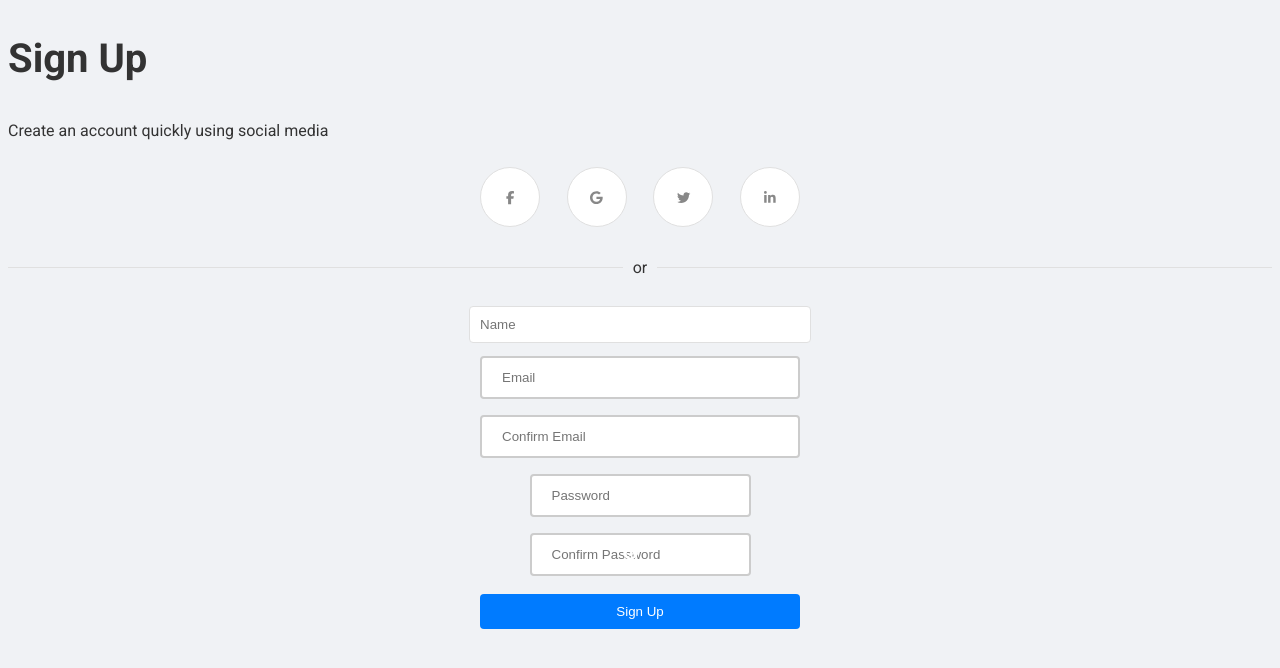
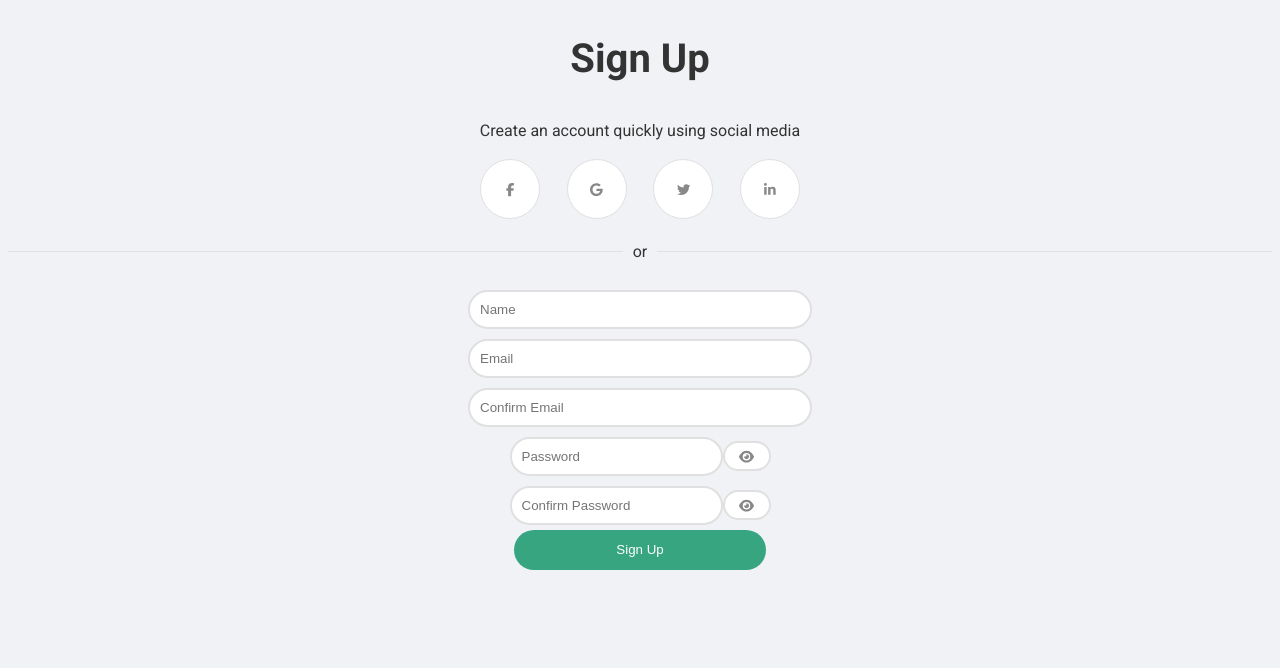
Before and after one commit to wrightybnature/Task-Manager-Prototype, a React (Create React App) app: page /signup in a window 1280 px wide. Shown: the top 668 px of the page. Built offline with nearby package versions, Linux system fonts and the light colour scheme.

Commit message:
Fixing layout bugs, css bugs with too many different classNames and types, and refactoring css files further.

```diff
--- a/src/AppCalendar.css
+++ b/src/AppCalendar.css
@@ -26,9 +26,17 @@ body {
   color: #34495E; /* Change the color of the title */
 }
 
-.calendar-chevron-left,
-.calendar-chevron-right {
-  color: #88A0A8; /* Change the color of the left and right chevrons */
+.fc-customPrev-button,
+.fc-customNext-button {
+  direction: ltr; /* Ensure the FontAwesome icon shows correctly */
+  width: 50px; /* Adjust the width to accommodate the text */
+}
+
+.fc-customPrev-button::before,
+.fc-customNext-button::before {
+  font-family: "Font Awesome 5 Free";
+  font-weight: 900;
+  text-indent: 0; /* Show the FontAwesome icon */
 }
 
 .calendar-today-button {
--- a/src/AppCalendar.js
+++ b/src/AppCalendar.js
@@ -48,18 +48,27 @@ function AppCalendar() {
               ref={calendarRef}
               plugins={[dayGridPlugin, timeGridPlugin, interactionPlugin]}
               initialView="dayGridMonth"
+              customButtons={{
+                customPrev: {
+                  text: '<',
+                  click: function() {
+                    calendarRef.current.getApi().prev();
+                  },
+                },
+                customNext: {
+                  text: '>',
+                  click: function() {
+                    calendarRef.current.getApi().next();
+                  },
+                },
+              }}
               headerToolbar={{
-                left: 'prev',
+                left: 'customPrev',
                 center: 'title',
-                right: 'next,today',
+                right: 'customNext,today',
               }}
               buttonText={{
                 today: ' Today',
-              }}
-              buttonIcons={{
-                prev: 'custom-chevron-left',
-                next: 'custom-chevron-right',
-                today: 'custom-today',
               }}
               events={events}
               dateClick={handleDateClick}
--- a/src/LoginSignUpPage.css
+++ b/src/LoginSignUpPage.css
@@ -15,17 +15,12 @@
 
 .signup-container {
   flex: 1;
-  background-color: #495057;
+  background-color: #ffffff;
   padding: 50px;
   display: flex;
   flex-direction: column;
   justify-content: center;
   align-items: center;
-  color: white;
-}
-
-.social-buttons {
-  /* Style your social media login buttons here */
 }
 
 .divider {
@@ -45,28 +40,3 @@
   flex: 1;
   border-bottom: 1px solid #ccc;
 }
-
-input[type='email'],
-input[type='password'] {
-  width: 100%;
-  padding: 12px 20px;
-  margin: 8px 0;
-  box-sizing: border-box;
-  border: 2px solid #ccc;
-  border-radius: 4px;
-}
-
-button {
-  width: 100%;
-  background-color: #007bff;
-  color: white;
-  padding: 14px 20px;
-  margin: 8px 0;
-  border: none;
-  border-radius: 4px;
-  cursor: pointer;
-}
-
-button:hover {
-  background-color: #0069d9;
-}
--- a/src/LoginSignUpPage.js
+++ b/src/LoginSignUpPage.js
@@ -31,13 +31,14 @@ function LoginSignUpPage() {
         <form onSubmit={handleLogin}>
           <input type="email" name="email" placeholder="Email" required />
           <input type="password" name="password" placeholder="Password" required />
-          <button type="submit">Log in</button>
+          <button type="login">Log in</button>
         </form>
       </div>
       <div className="signup-container">
         <h1>Sign Up</h1>
         <p>Keep track of all your tasks by making an account now!</p>
         <button onClick={() => window.location.href = '/signup'}>Sign up</button>
+
       </div>
     </div>
   );
--- a/src/SettingsPage.js
+++ b/src/SettingsPage.js
@@ -1,7 +1,7 @@
 import React, { useState } from 'react';
 import { Link } from 'react-router-dom';
 import { FontAwesomeIcon } from '@fortawesome/react-fontawesome';
-import { faMoon, faSun, faTextHeight, faLanguage, faBell } from '@fortawesome/free-solid-svg-icons';
+import { faMoon, faTextHeight, faLanguage, faBell } from '@fortawesome/free-solid-svg-icons';
 import './SettingsPage.css';
 
 function SettingsPage() {
@@ -58,12 +58,6 @@ function SettingsPage() {
         </label>
       </div>
 
-      {/* Brightness slider */}
-      <div className="settings-label">
-        <FontAwesomeIcon icon={faSun} className="settings-icon" />
-        <span>Brightness</span>
-        <input type="range" min="1" max="100" className="slider" />
-      </div>
 
       {/* Text Size dropdown */}
       <div className="settings-label">
@@ -103,7 +97,7 @@ function SettingsPage() {
       <button className="settings-button support-button">Support</button>
 
       {/* Back button */}
-      <Link to="/calendar/dayGridMonth" className="settings-button back-button">Back
+      <Link to="/calendar" className="settings-button back-button">Back
       </Link>
     </div>
   );
--- a/src/SignUpPage.css
+++ b/src/SignUpPage.css
@@ -1,5 +1,4 @@
 /* SignUp.css */
-
 .social-buttons {
     display: flex;
     justify-content: space-between;
@@ -40,7 +39,6 @@
     color: #fff;
   }
 
-
   .separator {
     display: flex;
     align-items: center;
@@ -70,36 +68,36 @@
     max-width: 320px;
     padding: 10px;
     margin: 5px 0;
-    border: 1px solid #e0e0e0;
-    border-radius: 4px;
+    border: 2px solid #e0e0e0;
+    border-radius: 30px;
   }
 
   form button[type="submit"] {
-    width: 100%;
-    max-width: 320px;
-    padding: 10px;
-    margin: 10px 0;
-    background-color: #007bff;
+    display: block;
+    width: 20%;
+    height: 40px;
+    background-color: #38a581;
+    border: none;
+    cursor: pointer;
     color: #ffffff;
-    border: none;
-    border-radius: 4px;
-    cursor: pointer;
+    border-radius: 25px;
+    margin-bottom: 10px;
+    transition: background-color 0.2s;
+    text-align: center;
+    margin-left: auto;
+    margin-right: auto;
   }
 
-  form .password-container {
-    position: relative;
-    width: 100%;
-    max-width: 320px;
-  }
-
-  form .password-container button {
-    position: absolute;
-    right: 10px;
-    top: 50%;
-    transform: translateY(-50%);
-    background-color: transparent;
-    border: none;
-    cursor: pointer;
+  form button[type="button"] {
+    width: 60px;
+    height: 30px;
+    display: flex;
+    align-items: center;
+    justify-content: center;
+    background-color: #ffffff;
+    border: 2px solid #e0e0e0;
+    border-radius: 30px;
+    color: #888;
   }
 
   .password-container {
@@ -107,34 +105,8 @@
     flex-direction: column;
   }
 
-  .input-with-icon {
-    position: relative;
-    margin-bottom: 1rem;
-  }
-
-  .toggle-password-eye {
-    position: absolute;
-    right: 10px;
-    top: 50%;
-    transform: translateY(-50%);
-    cursor: pointer;
-    background: none; /* Remove button background */
-    border: none; /* Remove button border */
-  }
-
-  .toggle-password-eye svg {
-    color: #333; /* Change this to the desired color */
-  }
-
   .password-input {
     display: flex;
     align-items: center;
     position: relative;
   }
-
-  .password-toggle-button {
-    position: absolute;
-    right: 10px;
-    background: none;
-    border: none;
-  }
--- a/src/SignUpPage.js
+++ b/src/SignUpPage.js
@@ -15,7 +15,7 @@ function SignUpPage() {
 
 
   return (
-    <div>
+    <div className="centred">
       <h1>Sign Up</h1>
       <p>Create an account quickly using social media</p>
       <div className="social-buttons">
@@ -39,32 +39,33 @@ function SignUpPage() {
         <input type="text" placeholder="Name" />
         <input type="email" placeholder="Email" />
         <input type="email" placeholder="Confirm Email" />
+
         <div className="password-input">
           <input
             type={showPassword ? 'text' : 'password'}
             placeholder="Password"
           />
           <button
-          className="password-toggle-button"
             type="button"
             onClick={() => setShowPassword(!showPassword)}
           >
             <FontAwesomeIcon icon={showPassword ? faEyeSlash : faEye} />
           </button>
         </div>
+
         <div className="password-input">
           <input
             type={showConfirmPassword ? 'text' : 'password'}
             placeholder="Confirm Password"
           />
           <button
-          className="password-toggle-button"
             type="button"
             onClick={() => setShowConfirmPassword(!showConfirmPassword)}
           >
             <FontAwesomeIcon icon={showConfirmPassword ? faEyeSlash : faEye} />
           </button>
         </div>
+
       <button type="submit">Sign Up</button>
     </form>
   </div>
--- a/src/TaskForm.js
+++ b/src/TaskForm.js
@@ -1,20 +1,23 @@
 import React, { useState } from 'react';
 
-const TaskForm = () => {
+function TaskForm({ isVisible }) {
+  // State to manage the task form inputs
   const [task, setTask] = useState({ date: '', startTime: '', endTime: '', title: '', description: '', color: '' });
 
+  // Updates the task state when an input changes
   const handleChange = (e) => {
     setTask({...task, [e.target.name]: e.target.value});
   }
 
+  // Handles the form submission
   const handleSubmit = (e) => {
     e.preventDefault();
     // Submit your form here. This could involve updating the state in a parent component or making an API request.
   }
 
-  return (
+  // Only render the form if it is set to visible
+  return isVisible ? (
     <form onSubmit={handleSubmit}>
-      <h3>New Task</h3>
       <label>
         Date
         <input type="date" name="date" value={task.date} onChange={handleChange} />
@@ -46,10 +49,10 @@ const TaskForm = () => {
       </label>
 
       <button type="submit">
-        <img src="/path/to/your/icon.svg" alt="Submit" />
+        Submit
       </button>
     </form>
-  );
+  ) : null;
 }
 
 export default TaskForm;
--- a/src/globalStyles.css
+++ b/src/globalStyles.css
@@ -10,12 +10,28 @@ body {
 }
 
 /* Global color scheme */
-.primary-color {
-  background-color: #4a90e2;
+.blue {
+  color: #30a6d6;
 }
 
-.secondary-color {
-  background-color: #f5f7fa;
+.pink {
+  color: #ca9998;
+}
+
+.g-light {
+  color: #a6d5be;
+}
+
+.g-med {
+  color: #54b080;
+}
+
+.g-dark {
+  color: #1c9c74;
+}
+
+.g-darkest {
+  color: #182c21;
 }
 
 /* Typography */
@@ -53,30 +69,44 @@ h6 {
   font-weight: 700;
 }
 
-/* Links */
-a {
-  text-decoration: none;
-  color: #4a90e2;
-}
-
-a:hover {
-  color: #3a70b2;
-}
 
 /* Buttons */
 .rounded-button {
-    display: inline-block;
-    padding: 10px 20px;
-    font-size: 1rem;
-    font-weight: 600;
-    color: #ffffff;
-    background-color: #4a90e2;
-    border: none;
-    border-radius: 25px; /* Makes the button rounded */
-    cursor: pointer;
-    transition: background-color 0.3s;
-  }
+  display: block;
+  width: 50%;
+  height: 40px;
+  background-color: #6f7a9c;
+  border: none;
+  cursor: pointer;
+  color: #ffffff;
+  border-radius: 25px;
+  margin-bottom: 10px;
+  transition: background-color 0.2s;
+  text-align: center;
+  margin-left: auto;
+  margin-right: auto;
+}
 
-  .rounded-button:hover {
-    background-color: #3a70b2;
-  }
+.rounded-button:hover {
+  background-color: #3a70b2;
+}
+
+/* Other */
+.divider {
+  height: 2px;
+  background-color: #ffffff;
+  margin: 20px 0;
+}
+
+input[type='form-input'] {
+  width: 100%;
+  padding: 12px 20px;
+  margin: 8px 0;
+  box-sizing: border-box;
+  border: 2px solid #ccc;
+  border-radius: 10px;
+}
+
+.centred {
+  text-align: center;
+}
```
Also changed, not shown: src/CalendarSidebar.css (+59 -9 lines), src/CalendarSidebar.js (+26 -14 lines), src/SettingsPage.css (+18 -14 lines). Lines whose indentation alone changed are shown as unchanged.
